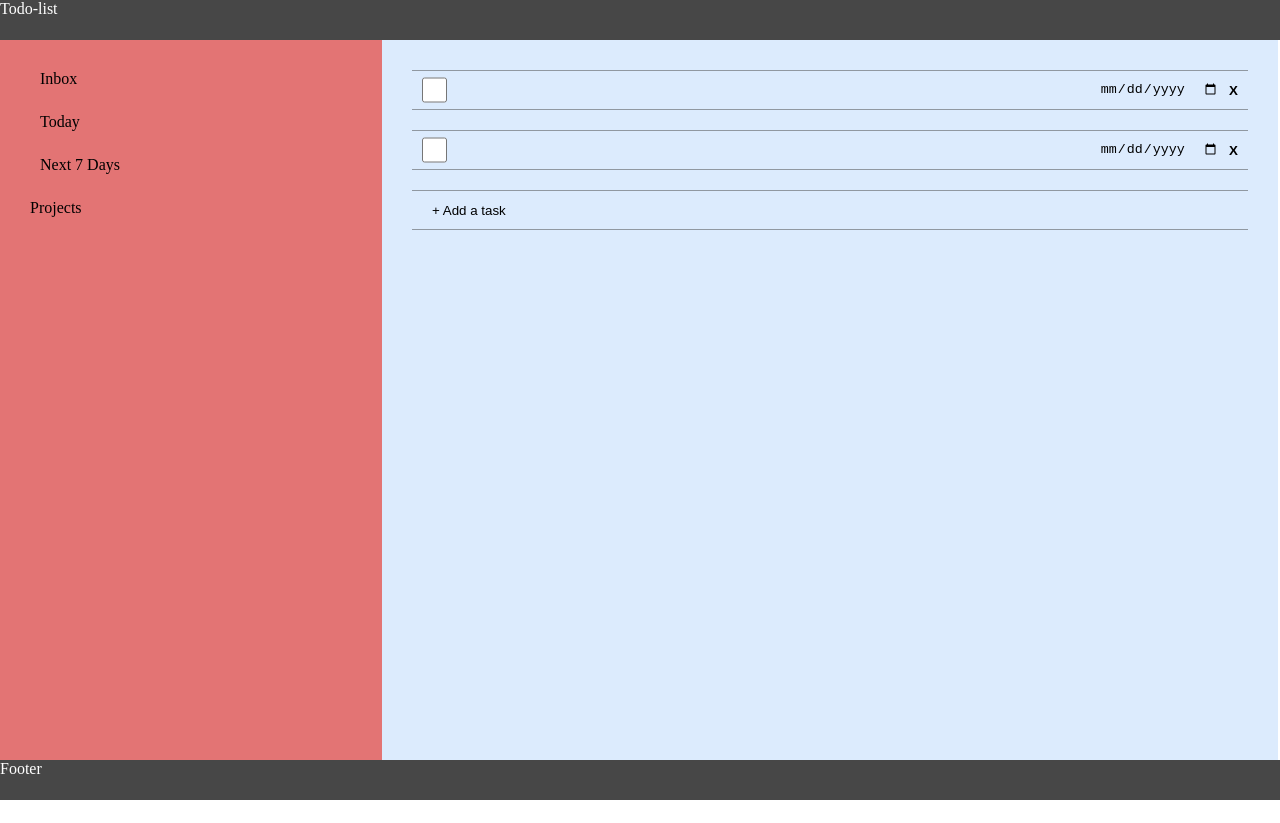
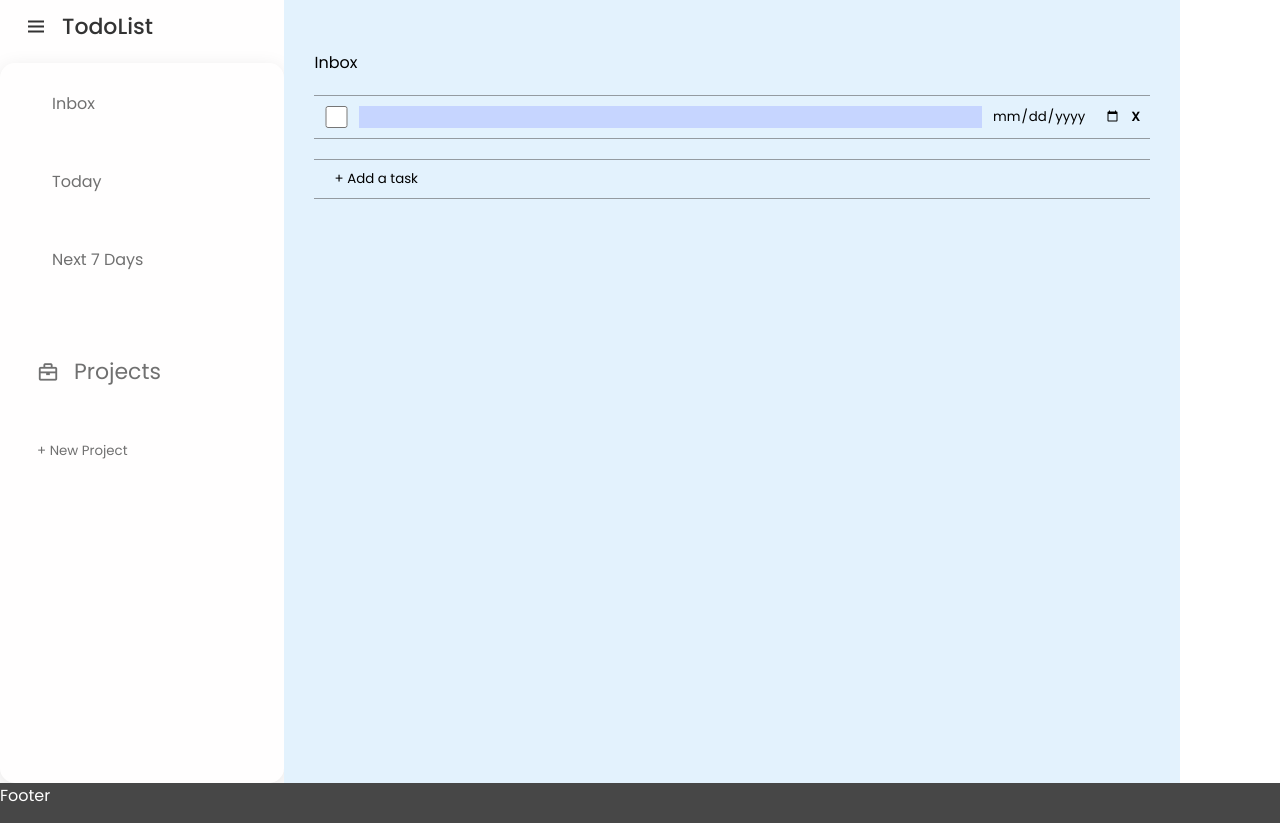
Before and after one commit to mxzmr/Todo-List, a website built with webpack: page dist/index.html in a window 1280 px wide. Both pictures are taken after a click on the button "+ Add a task". Before the commit the page ends 800 px from the top, so only its background shows below. Built offline with nearby package versions, Linux system fonts and the light colour scheme.

Commit message:
Refactored the code

```diff
--- a/src/create-task.js
+++ b/src/create-task.js
@@ -1,6 +1,11 @@
-import { saveTasksLocalStorage, removeTasksLocalStorage, changeTaskIdAfterDelete, getTaskHistory } from './storage';
+import {
+  saveTasksLocalStorage,
+  removeTasksLocalStorage,
+  changeTaskIdAfterDelete,
+  getTaskHistory,
+} from './storage';
 
-export default function createTask() {
+export default function createTask(task, date) {
   const content = document.querySelector('#content');
   const addTaskBtn = document.querySelector('.js-new-task-button');
   const taskForm = document.createElement('form');
@@ -9,51 +14,39 @@ export default function createTask() {
   const dueDate = document.createElement('input');
   const deleteTaskBtn = document.createElement('button');
   const taskContainer = document.createElement('div');
-  const blackLine = document.createElement('div');
-  function appendTask() {
   content.appendChild(taskContainer);
   taskContainer.after(addTaskBtn);
   taskContainer.classList.add('js-task-container');
   taskContainer.append(taskForm, deleteTaskBtn);
   taskForm.classList.add('js-task-form');
   taskForm.append(taskText, dueDate, taskCheckBox);
-    blackLine.classList.add('line');
   deleteTaskBtn.classList.add('js-delete-task-button');
   deleteTaskBtn.textContent = 'X';
-    deleteTaskBtn.type = 'button';
   taskCheckBox.type = 'checkbox';
   taskCheckBox.classList.add('js-task-checkbox');
   dueDate.type = 'date';
   dueDate.classList.add('js-task-date');
+  dueDate.value = date;
   taskText.classList.add('js-task-input');
   taskText.type = 'text';
+  taskText.value = getTaskHistory() ? task || '' : '';
   taskText.before(taskCheckBox);
-    taskText.focus();
-  }
+  if (!taskText.value) taskText.focus();
 
-  function createIdForTasks(element, id) {
-    if (!element.id) element.setAttribute('id', `${id - 1}`);
-    if (id === null) element.setAttribute('id', '0');
-  }
-
+  // setting up an id for each task. if it's the first task id is 0
+  if (getTaskHistory()) taskContainer.setAttribute('id', `${getTaskHistory().length}`);
+  else taskContainer.setAttribute('id', '0');
   function createTaskEventHandler() {
-    // e.preventDefault(() => taskForm.submit());
     saveTasksLocalStorage(taskText.value, dueDate.value, taskContainer.id);
-    createIdForTasks(taskContainer, getTaskHistory().length);
     taskText.blur();
   }
-  addTaskBtn.addEventListener('click', () => {
-    appendTask();
-    createTaskEventHandler();
-  });
-
   taskContainer.addEventListener('submit', (e) => {
     e.preventDefault(() => taskForm.submit());
-    createTaskEventHandler(e);
+    createTaskEventHandler();
   });
   taskForm.addEventListener('focusout', (e) => {
     e.preventDefault(() => taskForm.submit());
-    createTaskEventHandler(e);
+    createTaskEventHandler();
   });
   deleteTaskBtn.addEventListener('click', () => {
     removeTasksLocalStorage(taskContainer.id, taskContainer);
@@ -71,20 +64,4 @@ export default function createTask() {
       dueDate.readOnly = false;
     }
   });
-  return {
-    content,
-    taskContainer,
-    taskForm,
-    taskText,
-    dueDate,
-    deleteTaskBtn,
-    taskCheckBox,
-    appendTask,
-  };
 }
-
-// export function ChangeTaskStatus(e) {
-//   // const task = createTask;
-//   // e.target.id.style.backgroundColor = "red";
-//   console.log(e)
-// }
--- a/src/dom.js
+++ /dev/null
@@ -1,15 +0,0 @@
-function createTask(task, duedate) {
-
-}
-
-function saveTask(id) {
-
-}
-
-function deleteTask(id) {
-
-}
-
-function ChangeTaskStatus() {
-
-}
--- a/src/index.js
+++ b/src/index.js
@@ -1,16 +1,39 @@
 import { compareAsc, format } from 'date-fns';
-import createTask from './create-task';
 import './style.css';
 // import'./styles.css';
-import { events, displayInbox } from './task-logic';
-// import { displayInbox } from './tasks';
-// import {
-//   Projects, displayInbox,
-// } from './tasks';
+import createTask from './create-task';
+import { getTaskHistory, getTaskDateHistory } from './storage';
 
-// newTodoList();
-// displayInbox();
-// Projects();
-createTask();
-displayInbox();
-// events();
+const newTaskBtn = document.querySelector('.js-new-task-button');
+newTaskBtn.addEventListener('click', () => {
+  createTask();
+});
+
+(function displayInbox() {
+  const taskDateHistory = getTaskDateHistory();
+  if (getTaskHistory()) {
+    // const getTaskDate = (i) => JSON.parse(localStorage.getItem('due-date'))[i];
+    // eslint-disable-next-line array-callback-return
+    getTaskHistory().map((ele, i) => {
+      createTask(ele, taskDateHistory[i]);
+      const taskContainer = document.querySelectorAll('.js-task-container');
+      taskContainer[i].setAttribute('id', `${i}`);
+    });
+  }
+}());
+
+// function ui() {
+//   const navBar = document.querySelector('nav');
+//   const overlay = document.querySelector('.overlay');
+//   const navIcon = document.querySelector('.menu-icon');
+
+//   navIcon.addEventListener('click', () => {
+//     navBar.classList.toggle('open');
+//     console.log('test');
+//   });
+
+//   overlay.addEventListener('click', () => {
+//     navBar.classList.remove('open');
+//   })
+// }
+// ui();
--- /dev/null
+++ b/src/projects.js
@@ -0,0 +1,7 @@
+import createTask from './create-task';
+import { saveTasksLocalStorage, removeTasksLocalStorage, changeTaskIdAfterDelete, getTaskHistory } from './storage';
+
+function createProject() {
+  const projects = document.querySelector('.sidebar__projects');
+  const newProjectBtb = document.querySelector('.js-new-project');
+}
--- a/src/storage.js
+++ b/src/storage.js
@@ -1,6 +1,13 @@
+import { setDate } from "date-fns";
+
+export const getTaskHistory = (project = 'inbox') => JSON.parse(localStorage.getItem(`${project}-task`)) || [];
+export const getTaskDateHistory = (project = 'inbox') => JSON.parse(localStorage.getItem(`${project}-task-date`)) || [];
+const taskHistory = getTaskHistory();
+const dueDateHistory = getTaskDateHistory();
+const setTask = (project = 'inbox') => localStorage.setItem(`${project}-task`, JSON.stringify(taskHistory));
+const setTaskDate = (project = 'inbox') => localStorage.setItem(`${project}-task-date`, JSON.stringify(dueDateHistory));
+
 export function saveTasksLocalStorage(taskInput, taskDueDate, taskId) {
-  const taskHistory = JSON.parse(localStorage.getItem('text')) || [];
-  const dueDateHistory = JSON.parse(localStorage.getItem('due-date')) || [];
   if (taskId) {
     taskHistory.splice(taskId, 1, taskInput);
     dueDateHistory.splice(taskId, 1, taskDueDate);
@@ -8,28 +15,22 @@ export function saveTasksLocalStorage(taskInput, taskDueDate, taskId) {
     taskHistory.push(taskInput);
     dueDateHistory.push(taskDueDate);
   }
-  localStorage.setItem('text', JSON.stringify(taskHistory));
-  localStorage.setItem('due-date', JSON.stringify(dueDateHistory));
+  setTask();
+  setTaskDate();
 }
 export function removeTasksLocalStorage(taskId, element) {
-  const taskHistory = JSON.parse(localStorage.getItem('text')) || [];
-  const dueDateHistory = JSON.parse(localStorage.getItem('due-date')) || [];
-  // const content = document.querySelector('#content');
   if (taskId) {
     taskHistory.splice(taskId, 1);
     dueDateHistory.splice(taskId, 1);
-    localStorage.setItem('text', JSON.stringify(taskHistory));
-    localStorage.setItem('due-date', JSON.stringify(dueDateHistory));
-    element.remove();
+    setTask();
+    setTaskDate();
   }
-  // change remaining task id's after deletion
+  element.remove();
 }
 
 export function changeTaskIdAfterDelete() {
-  const content = document.getElementById('content');
-  const getDivElements = content.querySelectorAll('div');
-  for (let i = 0; i < getDivElements.length; i += 1) {
-    getDivElements[i].setAttribute('id', `${i}`);
+  const tasks = document.querySelectorAll('.js-task-container');
+  for (let i = 0; i < tasks.length; i += 1) {
+    tasks[i].setAttribute('id', `${i}`);
   }
 }
-export const getTaskHistory = () => JSON.parse(localStorage.getItem('text'));
--- a/src/style.css
+++ b/src/style.css
@@ -1,64 +1,124 @@
 /* this is the current style sheet */
 @import url('https://css.gg/css');
+@import url('https://fonts.googleapis.com/css2?family=Poppins:wght@300;400;500;600&display=swap');
 
 * {
   box-sizing: border-box;
   margin: 0;
   padding: 0;
+  font-family: 'Poppins', sans-serif;
   }
 
   :root{
     --header-footer-bc-color: rgb(71, 71, 71);
     --header-footer-font-color: rgb(255, 255, 255);
-    --content-bc-color: rgb(220, 235, 253);
+    --content-bc-color: #e3f2fd;
   }
 
 body {
   display: grid;
   background-color: rgb(255, 255, 255);
   grid-template-areas:
-  'header header'
+  'side-bar content'
   'side-bar content'
   'footer footer';
   /* grid-template-columns: repeat(auto-fit,  minmax(10px, 1fr)); */
 }
 
-#header{
- grid-area: header;
- height: 50px;
- background-color: var(--header-footer-bc-color);
- color: var(--header-footer-font-color);
- height: 5vh;
+nav {
+  top: 0;
+  left: 0;
+  width: 100%;
+  background-color: rgb(255, 254, 254);
+  color: black;
+  /* display: flex; */
+  /* align-items: center; */
+}
+
+nav .logo {
+  display: flex;
+  align-items: center;
+  margin: 10px 24px;
+
+}
+
+.logo .menu-icon{
+
+  color: #333;
+  font-size: 24px;
+  margin-right: 14px;
+  cursor: pointer;
+}
+
+.logo .logo-name{
+
+  color: #333;
+  font-size: 22px;
+  font-weight: 500;
 }
 
 #sidebar{
   display: flex;
   flex-direction: column;
-  padding: 30px;
+  border-radius: 15px;
+  margin-top: 20px;
+  padding: 14px 12px;
   gap: 25px;
-  background-color: rgb(227, 116, 116);
+  /* background-color: rgb(227, 116, 116); */
   height: 90vh;
   /* height: 100vh; */
   /* width: 25vw; */
   grid-area: side-bar;
-
+  color:#707070;
+  box-shadow: 0 5px 20px rgba(0, 0, 0, 0.1);
+  /* opacity: 0.6; */
 }
 
-.sidebar__today, .sidebar__seven-days, .sidebar__inbox{
+#sidebar i {
+  margin-left: 13px;
+  margin-right: 5px;
+}
+
+#sidebar > *{
   display: flex;
+  padding: 14px 12px;
   align-items: center;
   gap: 10px;
   cursor: pointer;
-  width: 25vw;
+  /* width: 25vw; */
 }
 
-/* .sidebar__projects {
+#sidebar > :hover{
+  background-color: #4070f4;
+  color: white;
+  border-radius: 8px;
+}
 
+.js-sidebar__projects{
+  margin-top: 30px;
+  font-size: 22px;
+}
+.js-sidebar__projects:hover{
+  background-color:green;
+}
+
+.js-new-project{
+  margin-left: 13px;
+  margin-right: 5px;
+  border: none;
+  background-color:inherit;
+  text-align: left;
+  color:#707070;
+}
+
+/* .overlay {
+  position: fixed;
+  top: 0;
+  left: 0;
+  height: 1000vh;
+  width: 100%;
+  background-color: rgba(0, 0, 0,  0.6);
 } */
-
-#sidebar > div:hover{
-  background-color: #fff;
-}
 
 #content{
   display: flex;
@@ -87,9 +147,8 @@ body {
 .js-task-container {
   display: flex;
   gap: 10px;
-  padding: 0 10px;
+  padding: 10px 10px;
   background-color: inherit;
-  height: 40px;
   border-top: solid rgb(71, 71, 71, 0.5) 1px;
   border-bottom: solid rgb(71, 71, 71, 0.5) 1px;
 }
@@ -99,19 +158,9 @@ body {
   transform: rotate(45);
 }
 
-/* .line {
-  display: none;
-  position:absolute;
-  align-self: center;
-  background: black;
-  width: 100%;
-  height: 1px;
-} */
 .js-task-form {
   display: flex;
   gap: 10px;
-  /* flex-wrap: wrap; */
-  /* grid-template-columns: 0.5fr 6fr 8fr; */
   width: 100%;
 }
 
```
Also changed, not shown: src/task-logic.js (deleted, +0 -60 lines), dist/index.html. Lines whose indentation alone changed are shown as unchanged.
